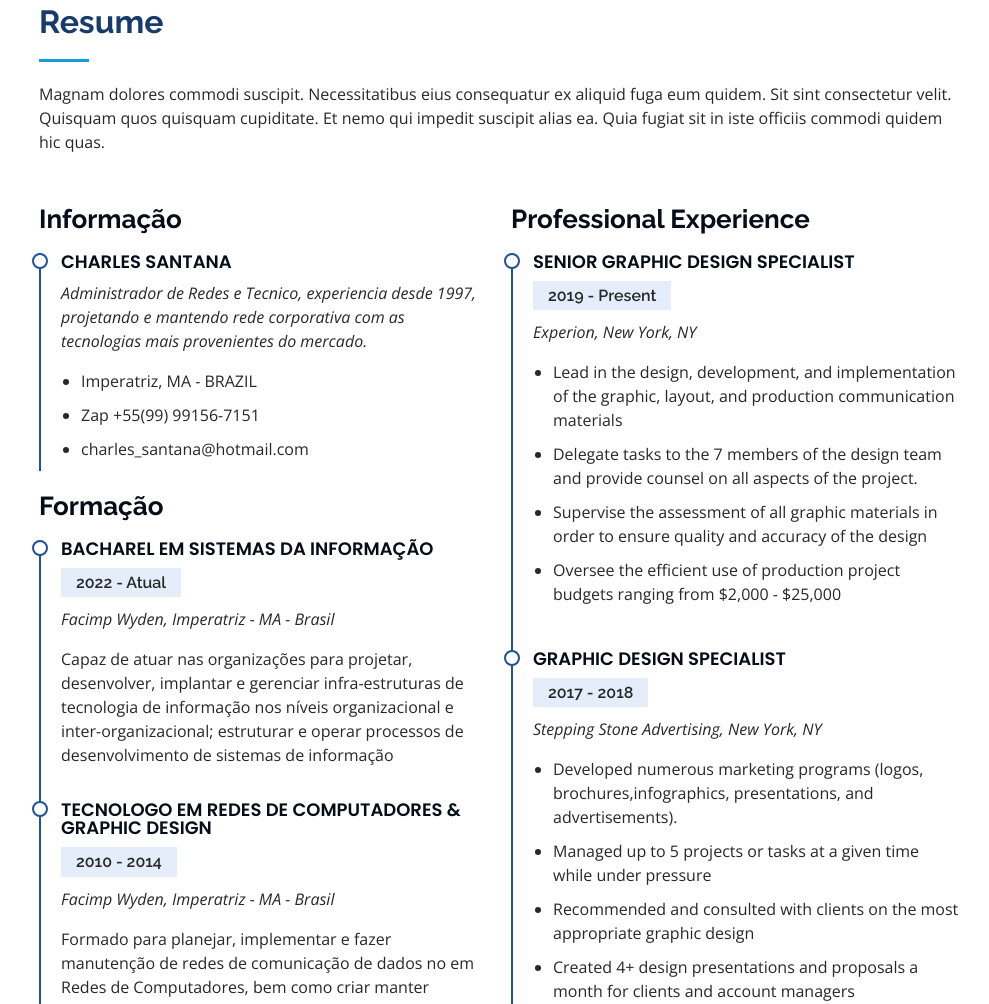
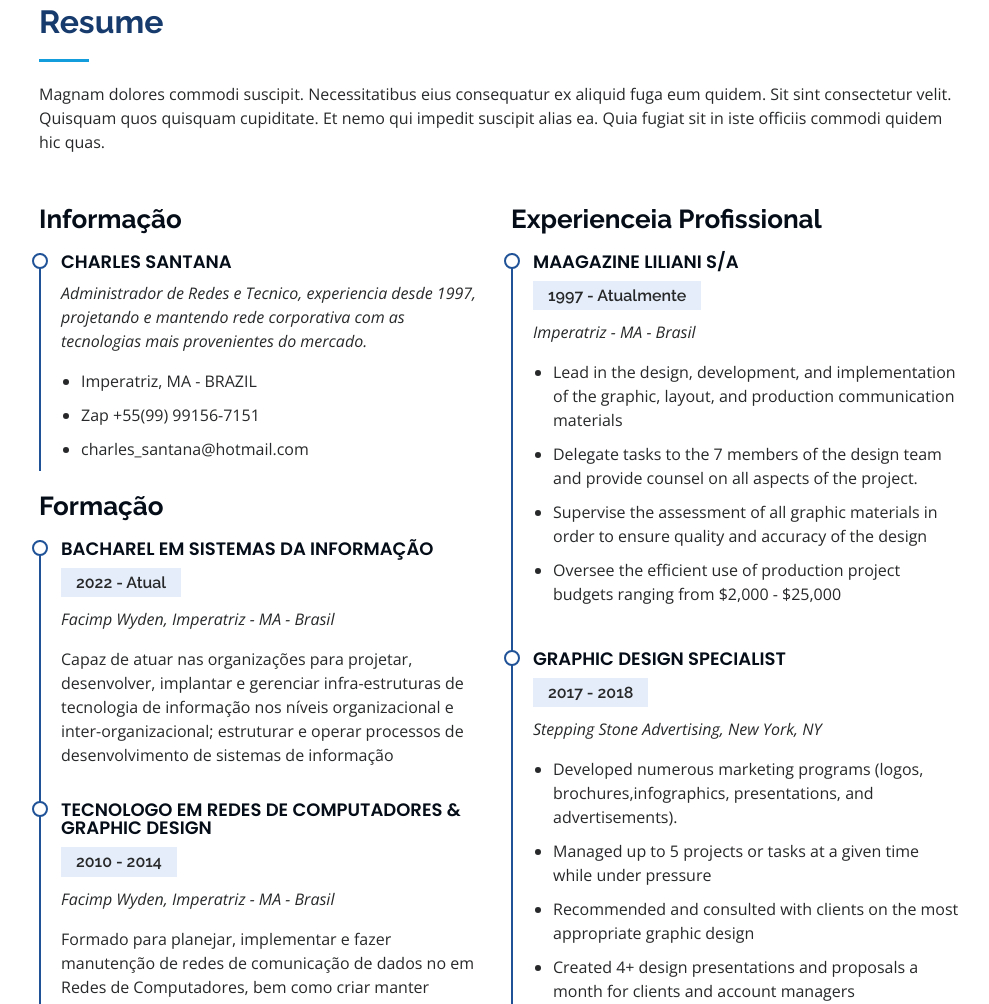
Before and after one commit to CharlesSantana/charlessantana.github.io, a plain HTML site: page index.html in a window 1280 px wide. Shown: the part 2548-3552 px from the top of the page, without its empty margins (291-1280 px from the left). Drawn offline with nearby package versions, Linux system fonts and the light colour scheme.

Commit message:
Update index.html

```diff
--- a/index.html
+++ b/index.html
@@ -286,11 +286,11 @@
             </div>
           </div>
           <div class="col-lg-6" data-aos="fade-up" data-aos-delay="100">
-            <h3 class="resume-title">Professional Experience</h3>
+            <h3 class="resume-title">Experienceia Profissional</h3>
             <div class="resume-item">
-              <h4>Senior graphic design specialist</h4>
-              <h5>2019 - Present</h5>
-              <p><em>Experion, New York, NY </em></p>
+              <h4>Maagazine Liliani S/A</h4>
+              <h5>1997 - Atualmente</h5>
+              <p><em>Imperatriz - MA - Brasil</em></p>
               <ul>
                 <li>Lead in the design, development, and implementation of the graphic, layout, and production communication materials</li>
                 <li>Delegate tasks to the 7 members of the design team and provide counsel on all aspects of the project. </li>
```
